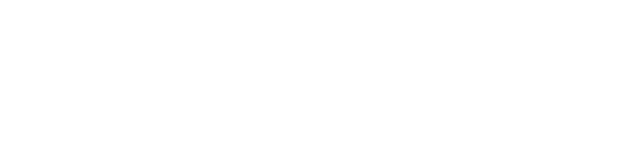
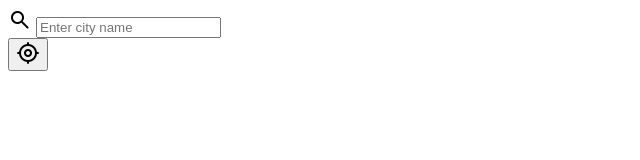
Before and after one commit to dschoi91011/WeatherAPI, a plain HTML site: page index.html in a window 1280 px wide. Shown: the whole page, without its empty margins (0-640 px from the left). Drawn offline with nearby package versions, Linux system fonts and the light colour scheme.

Commit message:
html search section added

```diff
--- a/index.html
+++ b/index.html
@@ -8,6 +8,18 @@
     <link rel="stylesheet" href="style.css">
 </head>
 <body>
+    <div class="container">
+        <div class="search-section">
+            <div class="input-wrapper">
+                <span class="material-symbols-rounded">search</span>
+                <input type="search" placeholder="Enter city name" class="search-input">
+            </div>
+            <button class="location-button">
+                <span class="material-symbols-rounded">my_location</span>
+            </button>
+        </div>
 
+
+    </div>
 </body>
 </html>
```
